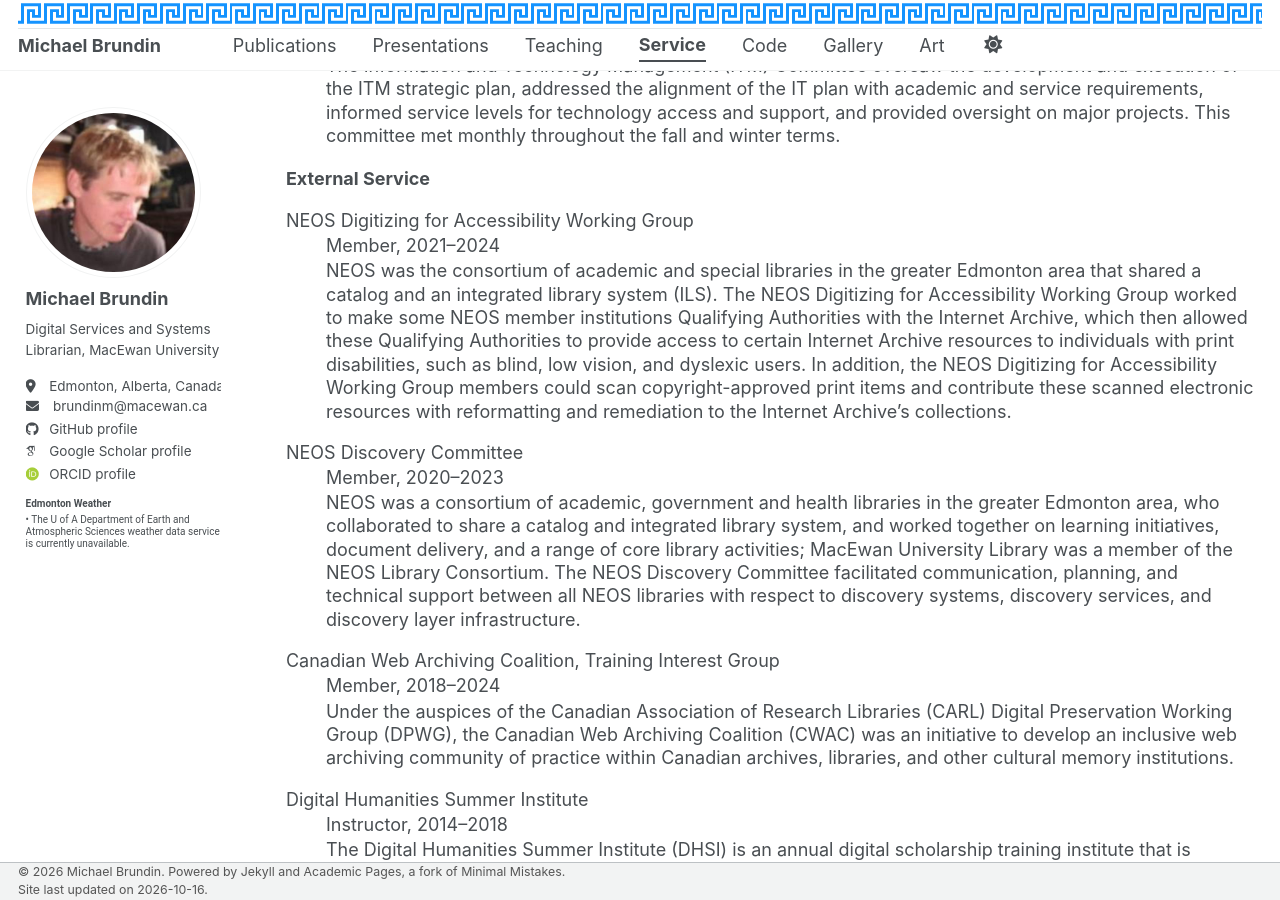
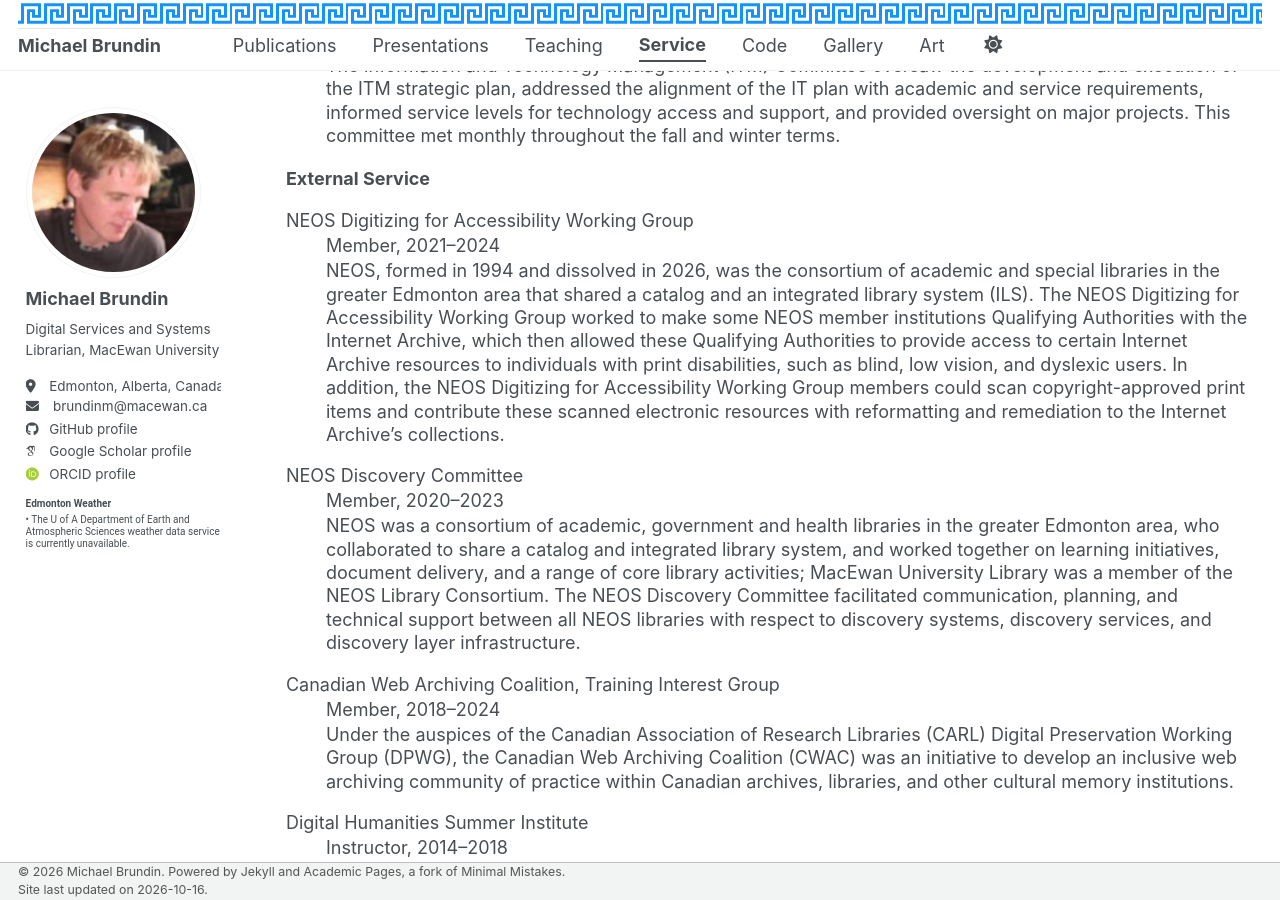
Before and after one commit to brundinm/brundinm.github.io, a Jekyll site: the page built from _pages/service.html, in a window 1280 px wide and 900 px high, scrolled down 4497 px. Built offline with Jekyll 4.4.1, drawn with Linux system fonts in a browser that asks for light colours; some web fonts are replaced; a script bundle is joined from its source files by our own code; library files that are not in the unit come from our copies.

Commit message:
Update service.html

```diff
--- a/_pages/service.html
+++ b/_pages/service.html
@@ -168,7 +168,7 @@ dl dt {
 <dl>
   <dt>NEOS Digitizing for Accessibility Working Group</dt>
   <dd>Member, 2021–2024</dd>
-  <dd>NEOS was the consortium of academic and special libraries in the greater Edmonton area that shared a catalog and an integrated library system (ILS). The NEOS Digitizing for Accessibility Working Group worked to make some NEOS member institutions Qualifying Authorities with the Internet Archive, which then allowed these Qualifying Authorities to provide access to certain Internet Archive resources to individuals with print disabilities, such as blind, low vision, and dyslexic users. In addition, the NEOS Digitizing for Accessibility Working Group members could scan copyright-approved print items and contribute these scanned electronic resources with reformatting and remediation to the Internet Archive’s collections.</dd>
+  <dd>NEOS, formed in 1994 and dissolved in 2026, was the consortium of academic and special libraries in the greater Edmonton area that shared a catalog and an integrated library system (ILS). The NEOS Digitizing for Accessibility Working Group worked to make some NEOS member institutions Qualifying Authorities with the Internet Archive, which then allowed these Qualifying Authorities to provide access to certain Internet Archive resources to individuals with print disabilities, such as blind, low vision, and dyslexic users. In addition, the NEOS Digitizing for Accessibility Working Group members could scan copyright-approved print items and contribute these scanned electronic resources with reformatting and remediation to the Internet Archive’s collections.</dd>
 </dl>
 <dl>
   <dt>NEOS Discovery Committee</dt>
```
